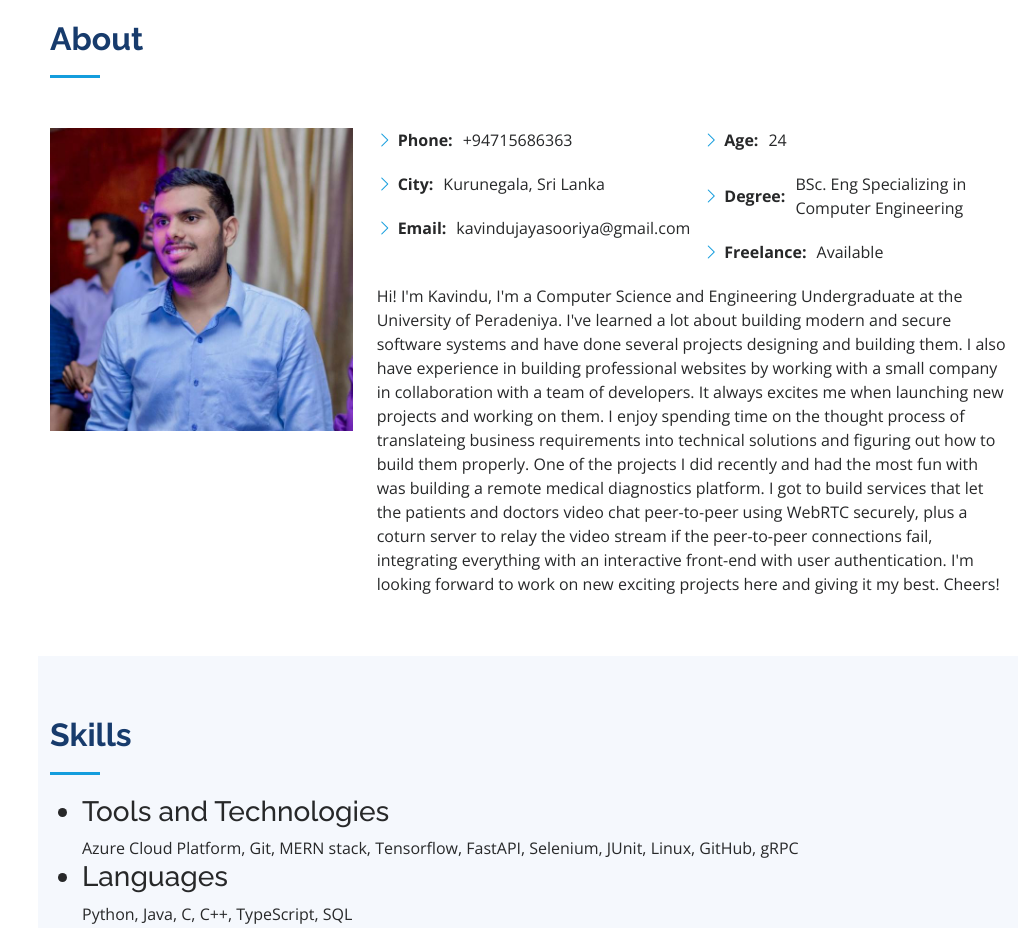
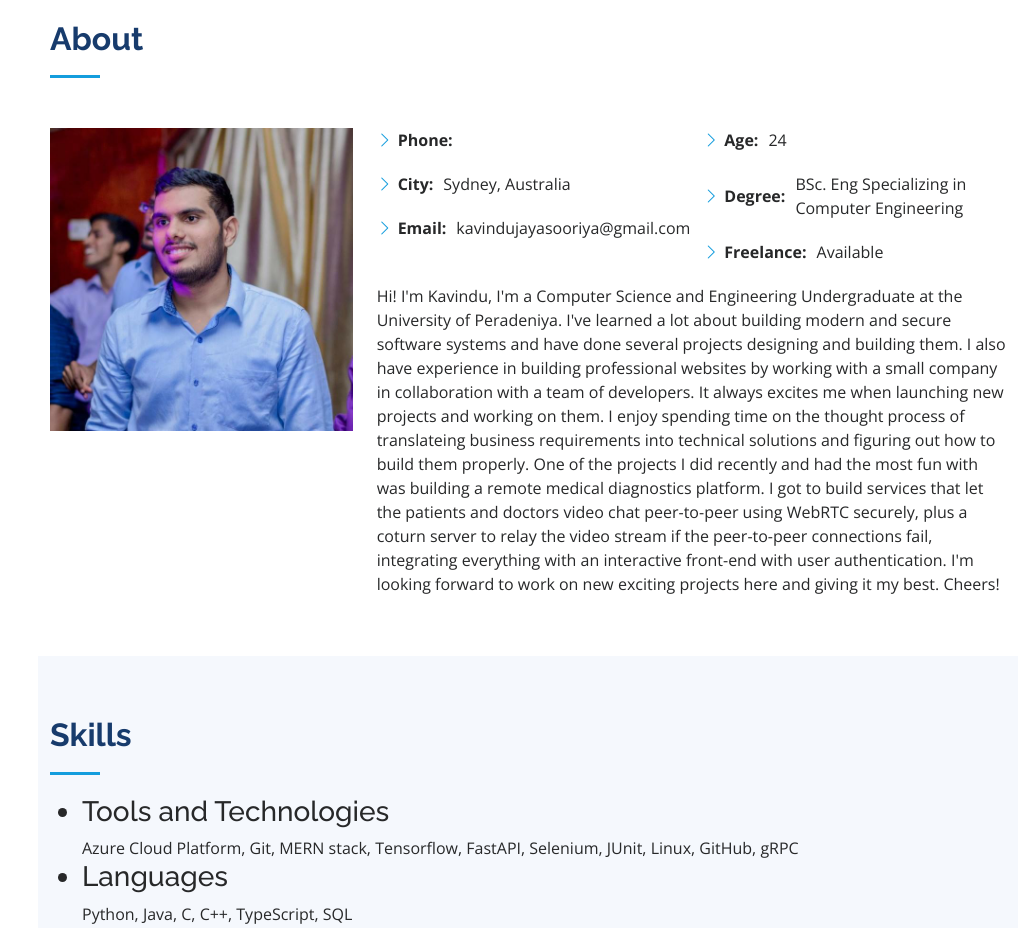
Before and after one commit to KavinduJayas/KavinduJayas.github.io, a plain HTML site: page index.html in a window 1280 px wide. Shown: the part 840-1768 px from the top of the page, without its empty margins (262-1280 px from the left). Drawn offline with nearby package versions, Linux system fonts and the light colour scheme.

Commit message:
Update index.html

```diff
--- a/index.html
+++ b/index.html
@@ -142,11 +142,11 @@
                   <ul>
                     <li>
                       <i class="bi bi-chevron-right"></i>
-                      <strong>Phone:</strong> <span>+94715686363</span>
+                      <strong>Phone:</strong> <span></span>
                     </li>
                     <li>
                       <i class="bi bi-chevron-right"></i>
-                      <strong>City:</strong> <span>Kurunegala, Sri Lanka</span>
+                      <strong>City:</strong> <span>Sydney, Australia</span>
                     </li>
                     <li>
                       <i class="bi bi-chevron-right"></i>
```
